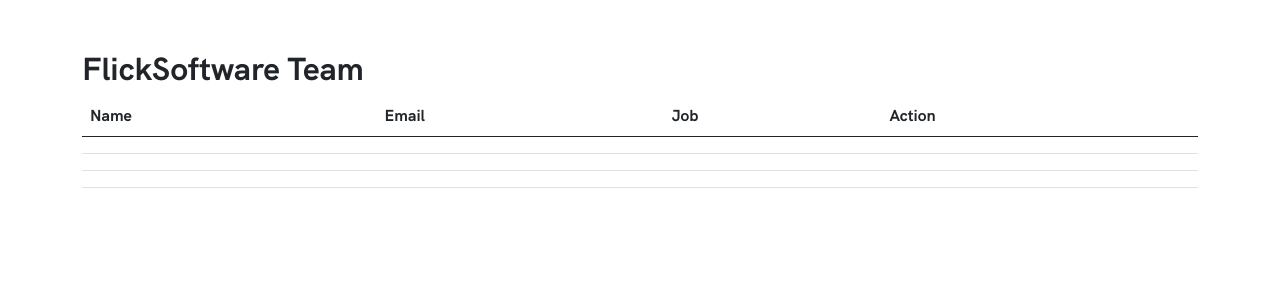
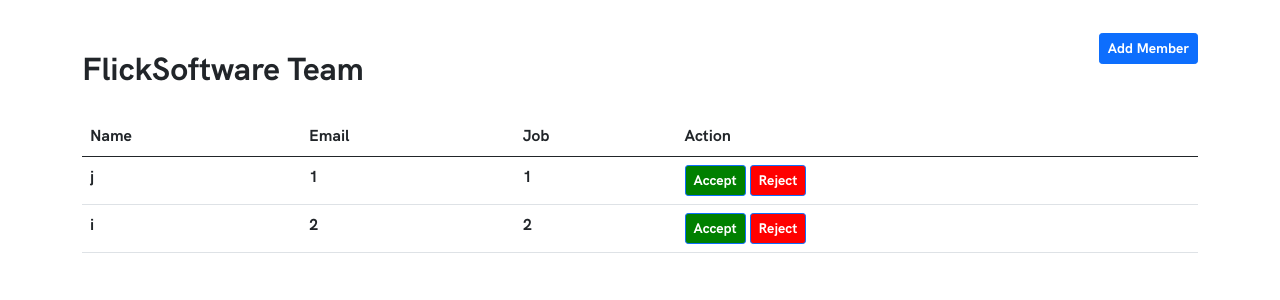
Before and after one commit to alibanana/97Dev-FlickID-Laravel, a Laravel app: page /team in a window 1280 px wide. Shown: the part 65-365 px from the top of the page. Run offline with Laravel 8, Linux system fonts and the light colour scheme; lists and menus that the app fills with data are empty.

Commit message:
Update teamtable.blade.php
Table + Actions Button {Accept,Reject}

```diff
--- a/resources/views/admin/teamtable.blade.php
+++ b/resources/views/admin/teamtable.blade.php
@@ -59,8 +59,11 @@
   /* end styling */
   </style>
 <body>
-  <div class="container">
+  <div class="container" style="padding-bottom:20px">
+      <div style="display:flex;justify-content:space-between;align-items:center">
         <h2> FlickSoftware Team</h2>
+        <button type="button" class="btn btn-primary btn-sm" style="background-color:FACA00;  ">Add Member</button>
+      </div>
     </div>
     <div class="container">
     <table class="table table-hover">
@@ -74,21 +77,24 @@
   </thead>
   <tbody>
     <tr>
-      <th scope="row"></th>
-      <td></td>
-      <td></td>
-      <td></td>
+      <th scope="row">j</th>
+      <td>1</td>
+      <td>1</td>
+      <td>
+        <button type="button" class="btn btn-primary btn-sm" style="background-color:green">Accept</button>
+        <button type="button" class="btn btn-primary btn-sm" style="background-color:red">Reject</button>
+      </td>
+
+
     </tr>
     <tr>
-      <th scope="row"></th>
-      <td></td>
-      <td></td>
-      <td></td>
-    </tr>
-    <tr>
-      <th scope="row"></th>
-      <td colspan="2"></td>
-      <td></td>
+      <th scope="row">i</th>
+      <td>2</td>
+      <td>2</td>
+      <td>
+        <button type="button" class="btn btn-primary btn-sm" style="background-color:green">Accept</button>
+        <button type="button" class="btn btn-primary btn-sm" style="background-color:red">Reject</button>
+      </td>
     </tr>
   </tbody>
 </table>
```
